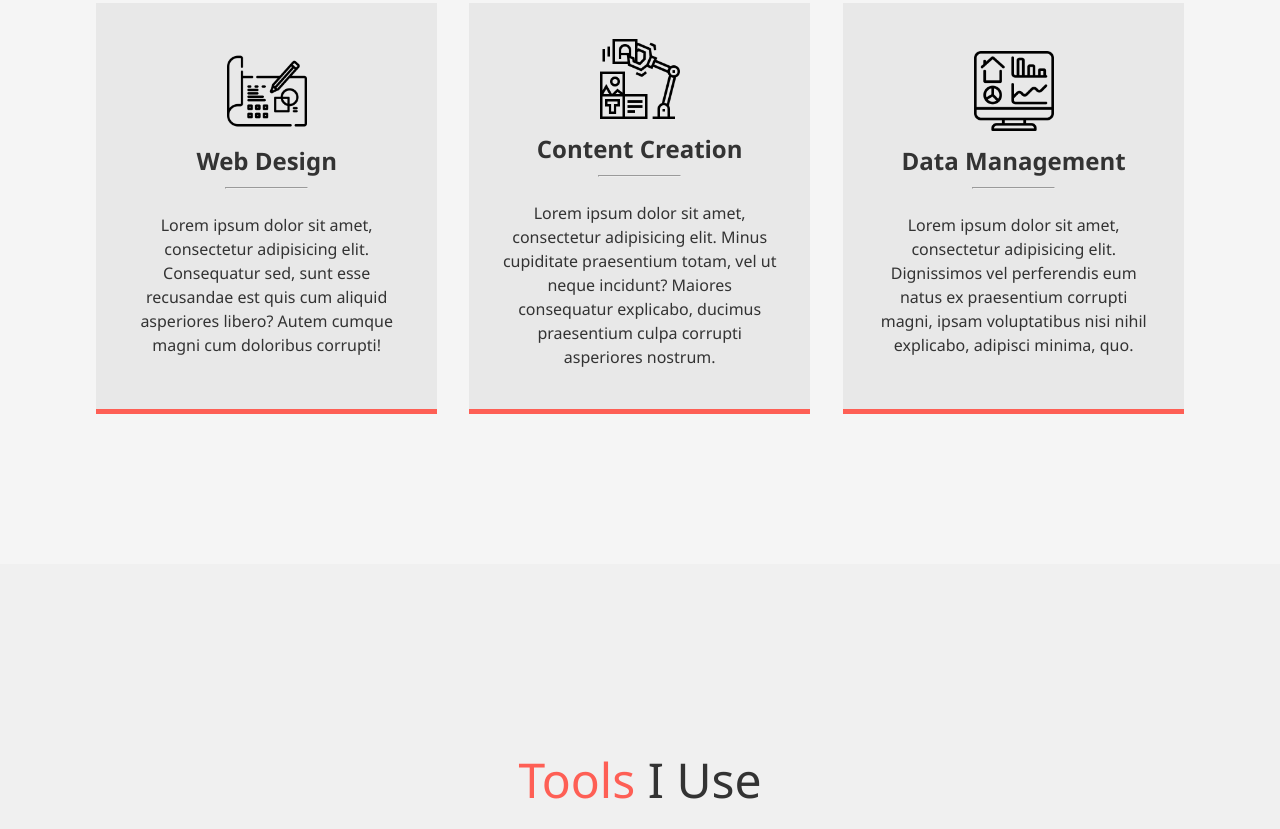
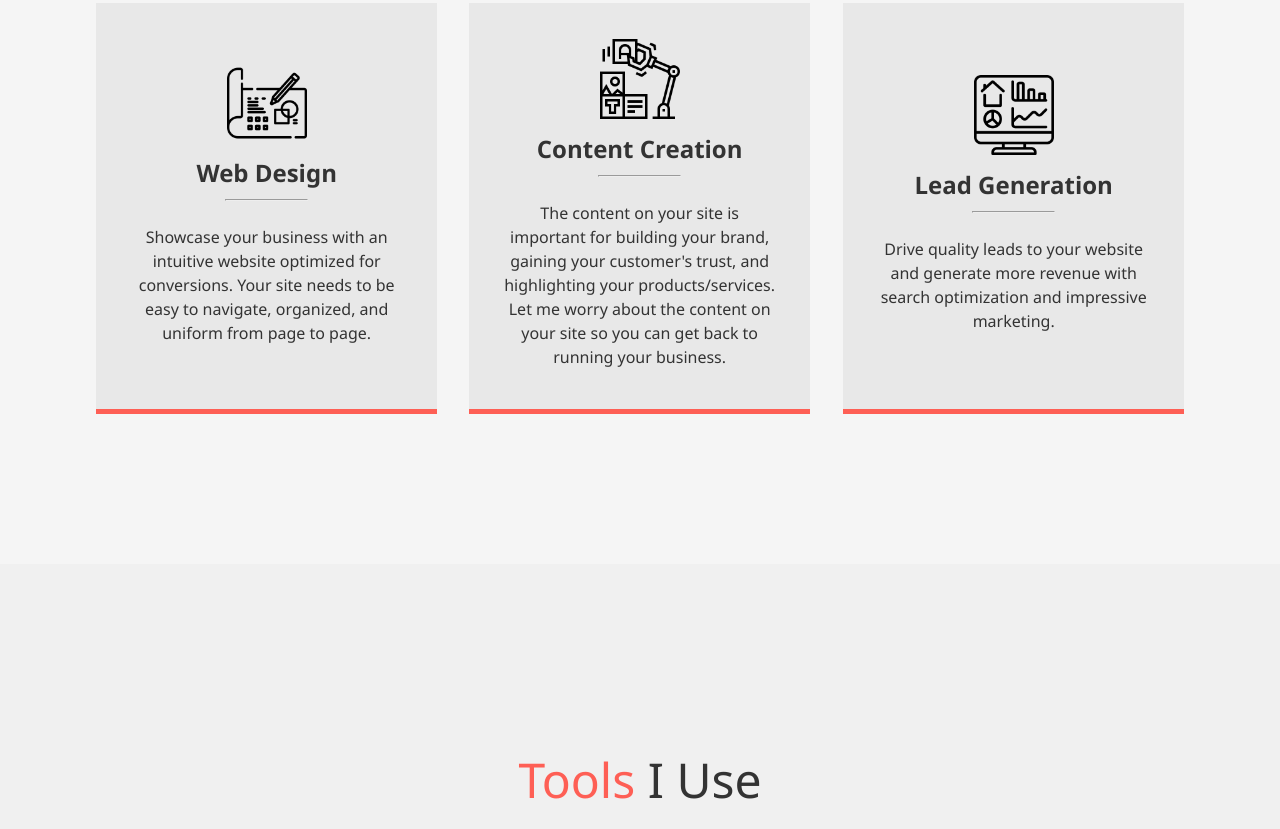
Before and after one commit to talfers/portfolio, a website: page dist/index.html in a window 1280 px wide. Shown: the part 1036-1865 px from the top of the page. Drawn offline with Linux system fonts and the light colour scheme; some packages are replaced by stand-ins of ours; a script that the page names is missing.

Commit message:
index page copy

```diff
--- a/dist/index.html
+++ b/dist/index.html
@@ -57,19 +57,19 @@
         <img src="/data/imgs/icons/design256.png" alt="design">
         <h3>Web Design</h3>
         <hr>
-        <p>Lorem ipsum dolor sit amet, consectetur adipisicing elit. Consequatur sed, sunt esse recusandae est quis cum aliquid asperiores libero? Autem cumque magni cum doloribus corrupti!</p>
+        <p>Showcase your business with an intuitive website optimized for conversions. Your site needs to be easy to navigate, organized, and uniform from page to page.</p>
       </div>
       <div class="skill hidden">
         <img src="/data/imgs/icons/content256.png" alt="create">
         <h3>Content Creation</h3>
         <hr>
-        <p>Lorem ipsum dolor sit amet, consectetur adipisicing elit. Minus cupiditate praesentium totam, vel ut neque incidunt? Maiores consequatur explicabo, ducimus praesentium culpa corrupti asperiores nostrum.</p>
+        <p>The content on your site is important for building your brand, gaining your customer's trust, and highlighting your products/services. Let me worry about the content on your site so you can get back to running your business.</p>
       </div>
       <div class="skill hidden">
         <img src="/data/imgs/icons/data256.png" alt="data_management">
-        <h3>Data Management</h3>
+        <h3>Lead Generation</h3>
         <hr>
-        <p>Lorem ipsum dolor sit amet, consectetur adipisicing elit. Dignissimos vel perferendis eum natus ex praesentium corrupti magni, ipsam voluptatibus nisi nihil explicabo, adipisci minima, quo.</p>
+        <p>Drive quality leads to your website and generate more revenue with search optimization and impressive marketing.</p>
       </div>
     </div>
   </section>
```
